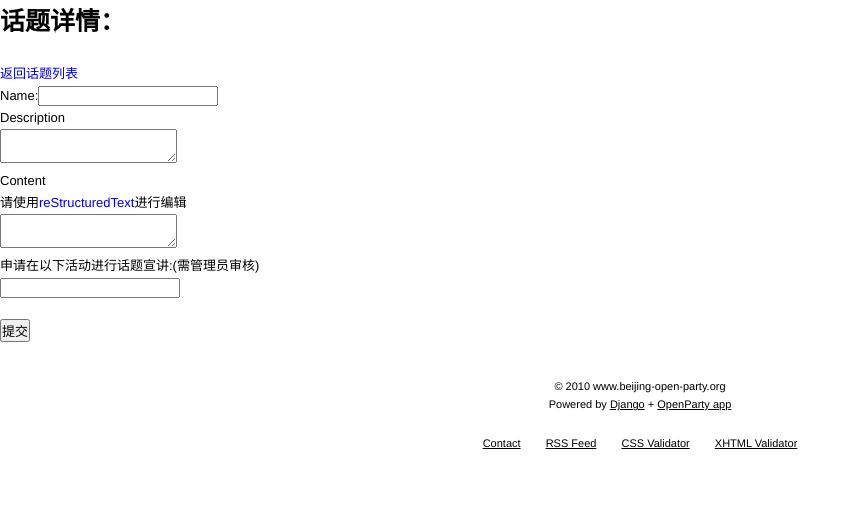
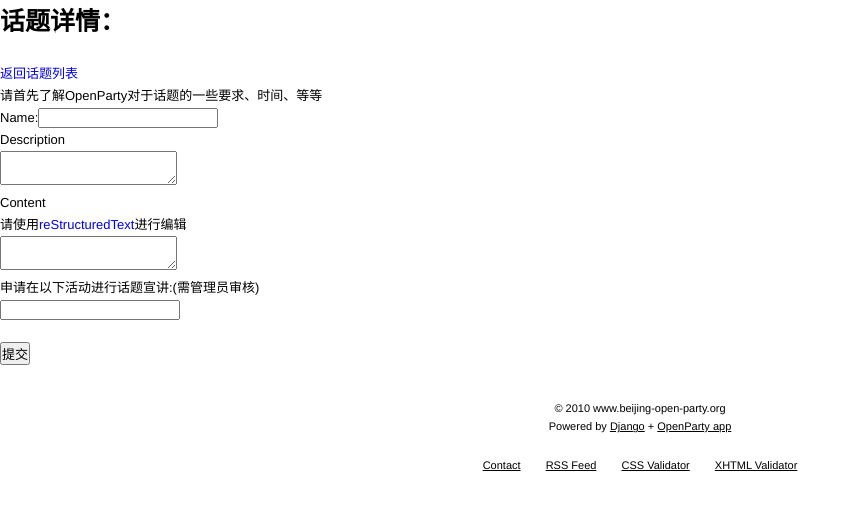
Before and after one commit to openparty/openparty, a Django app: template templates/core/submit_topic.html in a window 1280 px wide. Shown: the part 130-640 px from the top of the page, without its empty margins (0-861 px from the left). Run offline with Django 3.2, Linux system fonts and the light colour scheme; the template is opened without the code that fills it: most values are stand-ins (such as "Sample title", 1, 10 or a date in 2020); form fields are guessed from the names that the template uses.

Commit message:
Admin界面小优化，提交话题页面上最好能显示些提交话题的指导
git-svn-id: https://openparty.googlecode.com/svn/trunk/openparty@116 675f3c5f-904a-0410-84ce-8d0eee00fd03

```diff
--- a/apps/core/admin.py
+++ b/apps/core/admin.py
@@ -11,7 +11,7 @@ admin.site.register(Event, Event_Admin)
 
 class Topic_Admin(admin.ModelAdmin):
 	list_display = ('name', 'author', 'total_votes', 'in_event', 'accepted')
-	#list_filter = ['total_votes', 'author', 'in_event', 'accepted']
+	list_filter = ['author', 'in_event', 'accepted']
 
 admin.site.register(Topic, Topic_Admin)
 
--- a/templates/core/submit_topic.html
+++ b/templates/core/submit_topic.html
@@ -5,7 +5,8 @@
             <div class="lbox">
                 {% if save_success %}
                     感谢您的话题提交，系统会根据接下来活动场次的情况以及用户的投票来安排您的话题，期待您精彩的演讲
-                {% else %}
+                    {% else %}
+                请首先了解OpenParty对于话题的一些要求、时间、等等
                 <form action="{% url submit_new_topic %}" method="POST">
                 <table>
                     <tr>
```
